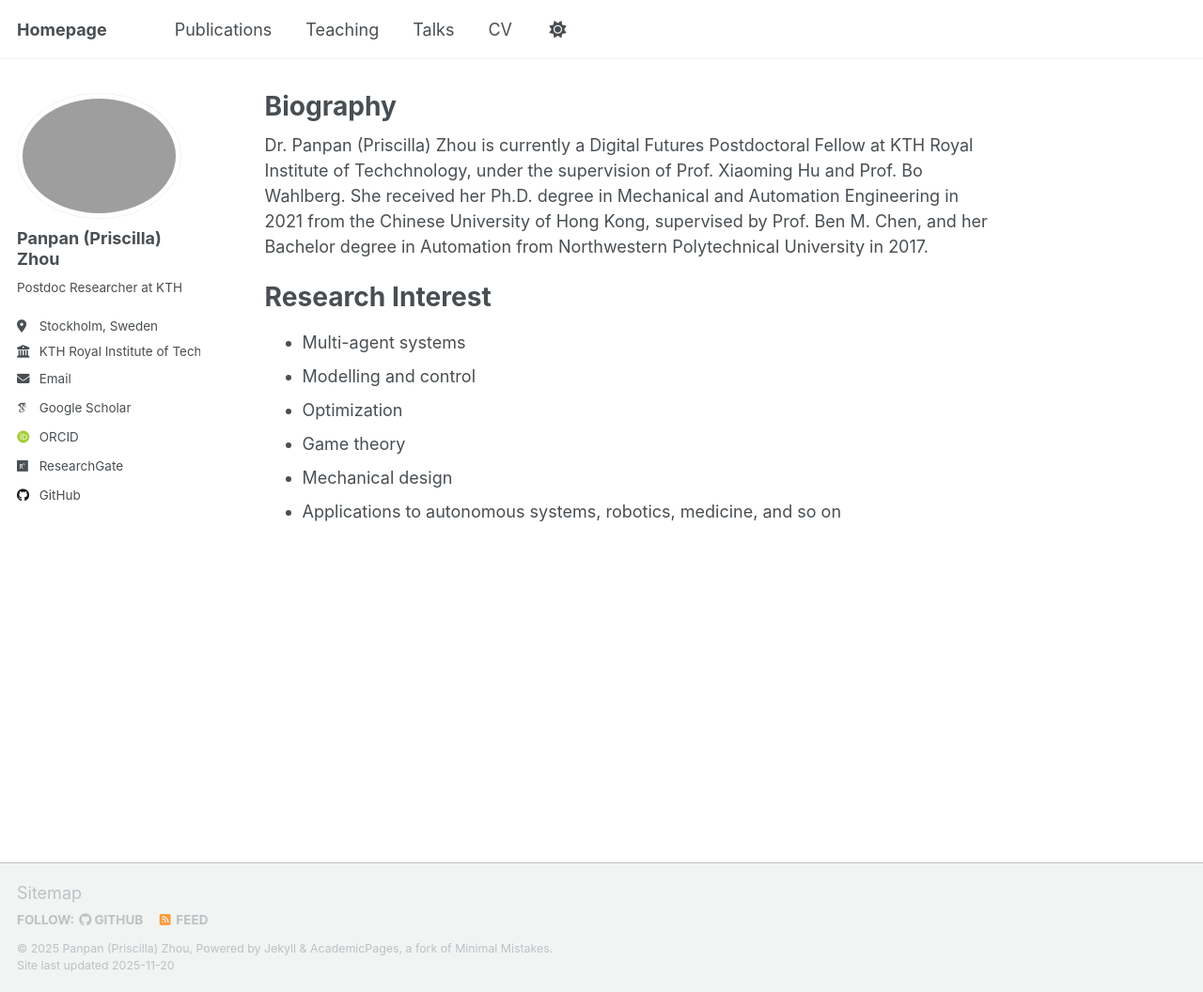
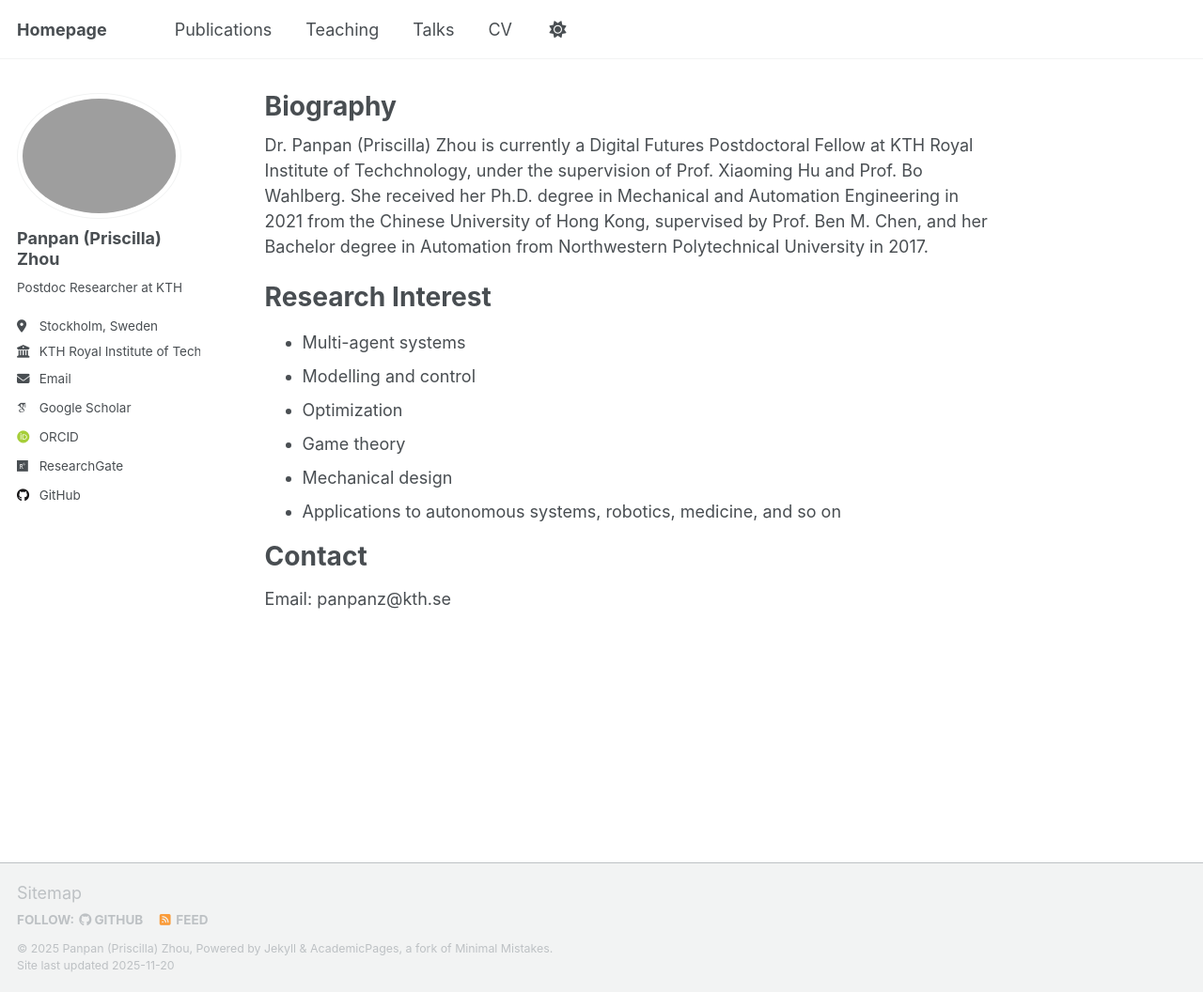
Before and after one commit to PanpanZhou11/Panpan-Zhou.github.io, a Jekyll site: the page built from _pages/about.md, in a window 1280 px wide and 1056 px high. Shown: the whole window at 94% size. Built offline with Jekyll 4.4.1, drawn with Linux system fonts in a browser that asks for light colours; some web fonts are replaced; a script that is not in the unit is left out.

Commit message:
Update about.md

```diff
--- a/_pages/about.md
+++ b/_pages/about.md
@@ -19,6 +19,10 @@ Research Interest
 - Mechanical design
 - Applications to autonomous systems, robotics, medicine, and so on
 
+
+Contact
+======
+Email: panpanz@kth.se
 
 
 <!-- This is the front page of a website that is powered by the [Academic Pages template](https://github.com/academicpages/academicpages.github.io) and hosted on GitHub pages. [GitHub pages](https://pages.github.com) is a free service in which websites are built and hosted from code and data stored in a GitHub repository, automatically updating when a new commit is made to the repository. This template was forked from the [Minimal Mistakes Jekyll Theme](https://mmistakes.github.io/minimal-mistakes/) created by Michael Rose, and then extended to support the kinds of content that academics have: publications, talks, teaching, a portfolio, blog posts, and a dynamically-generated CV. Incidentally, these same features make it a great template for anyone that needs to show off a professional template!
```
